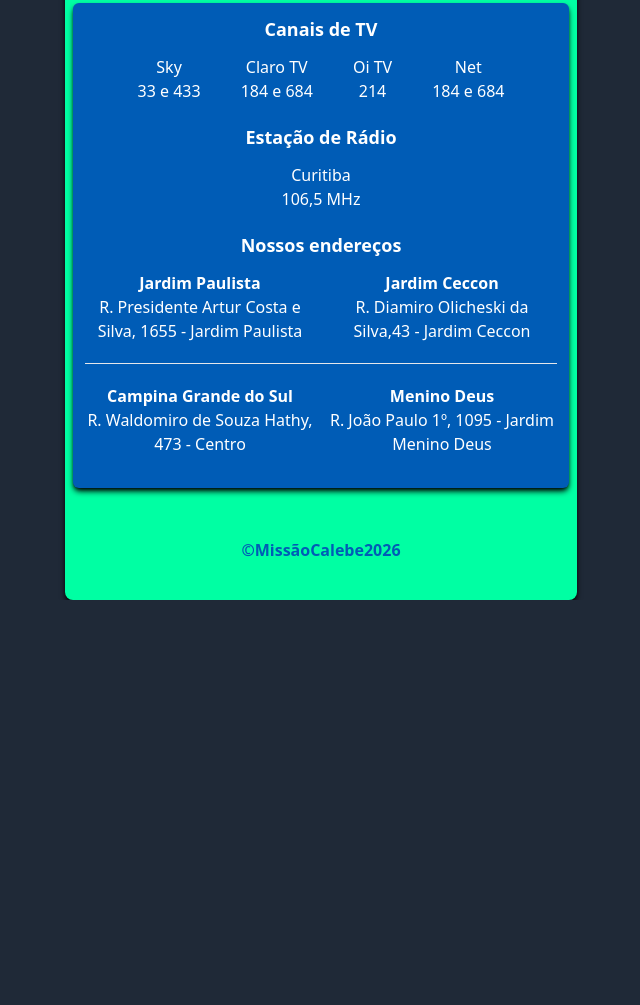
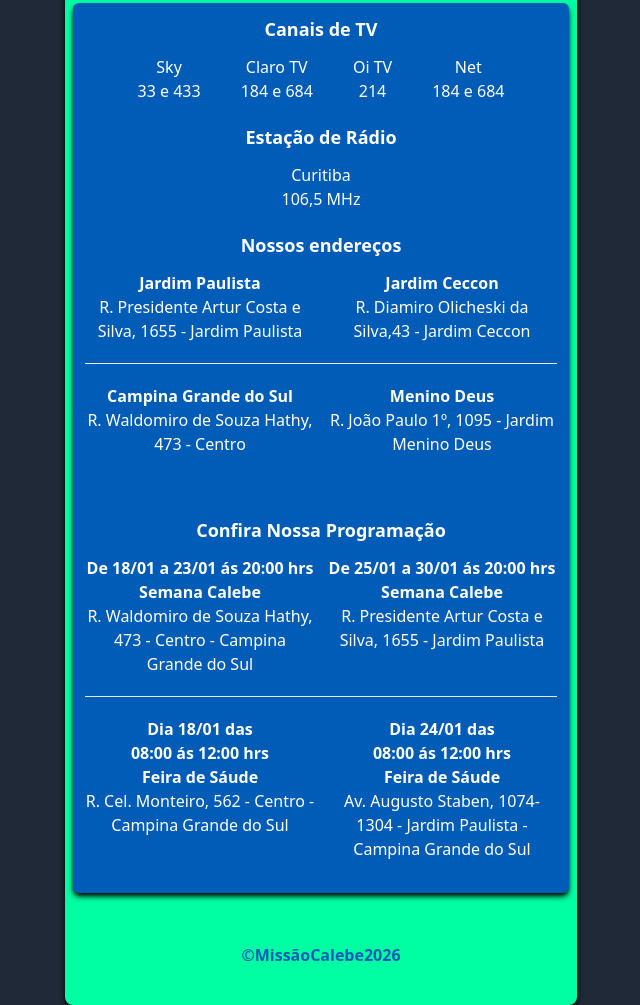
Before and after one commit to Erickvidolin/Projeto_Esperanca, a website: page index.html in a window 1280 px wide. Shown: the part 846-1851 px from the top of the page, without its empty margins (319-959 px from the left). Before the commit the page ends 1446 px from the top, so only its background shows below. Drawn offline with Linux system fonts and the light colour scheme.

Commit message:
Add files via upload

```diff
--- a/index.html
+++ b/index.html
@@ -34,7 +34,7 @@
         <div class="flex flex-col w-full gap-5 mb-8">
             <h2 style="color: #005CB6;"  class=" font-bold text-xl md:text-2xl font-roboto">Quer conhecer mais sobre a bíblia ?</h2>
 
-                <button id="estudar" style="background-color: #005CB6;" class=" p-2 shadow-md rounded-lg shadow-black flex m-auto w-10/12 md:w-8/12">
+                <button id="estudar" style="background-color: #005CB6;" class="p-2 shadow-md rounded-lg shadow-black flex m-auto w-10/12 md:w-8/12">
                     <img class="w-8 ml-3 custom:ml-5" src="src/img/whatsapp.png" alt="">
                     <p class=" text-white m-auto text-sm custom:text-md md:text-md font-bold">Fale com a Esperança</p>
                 </button>
@@ -42,7 +42,7 @@
             <h2 style="color: #005CB6;" class=" font-bold text-md custom:text md:text-xl">Conheça alguns de nossos canais :</h2>
             <h2 style="color: #005CB6;" class=" font-bold text-md md:text-xl">Pelo Youtube</h2>
             <a href="https://www.youtube.com/@novotempo" class="m-auto w-10/12 md:w-8/12">
-                <button style="background-color: #005CB6;" class=" p-2 shadow-md rounded-lg shadow-black w-full flex">
+                <button style="background-color: #005CB6;" class=" p-2 shadow-md rounded-lg shadow-black w-full flex ">
                     <img class="w-10 custom:ml-5 ml-3 -mr-3" src="src/img/youtube.png" alt="">
                     <p class="m-auto text-sm custom:text-md text-white font-bold">Rede Novo Tempo</p>
                 </button>
@@ -90,7 +90,23 @@
                         <p class="w-6/12"><strong>Menino Deus</strong> <br> R. João Paulo 1º, 1095 - Jardim Menino Deus</p>
                     </div>
                 </div>
+                <div class="w-12/12 mt-10">
+                    <h2 class="mb-3 text-white font-bold text-center text-lg">Confira Nossa Programação</h2>
+                    <div class="flex text-md text-center text-white gap-3 justify-center pb-5">
+                        <p class="w-6/12"><strong>De 18/01 a 23/01 ás 20:00 hrs</strong> <br> <strong>Semana Calebe</strong> <br> R. Waldomiro de Souza Hathy, 473 - Centro - Campina Grande do Sul</p>
+                        <p class="w-6/12"><strong>De 25/01 a 30/01 ás 20:00 hrs</strong> <br> <strong>Semana Calebe</strong> <br> R. Presidente Artur Costa e Silva, 1655 - Jardim Paulista</p>
+                    </div>
+                    <hr class="mb-5">
+                    <div class="flex text-md text-center text-white gap-3 justify-center pb-5">
+                        <p class="w-6/12"><strong>Dia 18/01 das <br> 08:00 ás 12:00 hrs</strong> <br> <strong>Feira de Sáude</strong> <br> R. Cel. Monteiro, 562 - Centro - Campina Grande do Sul</p>
+                        <p class="w-6/12"><strong>Dia 24/01 das <br> 08:00 ás 12:00 hrs</strong> <br> <strong>Feira de Sáude</strong> <br> Av. Augusto Staben, 1074-1304 - Jardim Paulista - Campina Grande do Sul</p>
+                    </div>
+                </div>
+
             </div>
+
+
+
             <div style="color: #005CB6;" class="h-16 flex pt-5 mt-5"><p class="text-center m-auto  font-bold">&copy;<a href="https://github.com/Erickvidolin">MissãoCalebe2026</p></div>
         </footer>
     </div>
```
